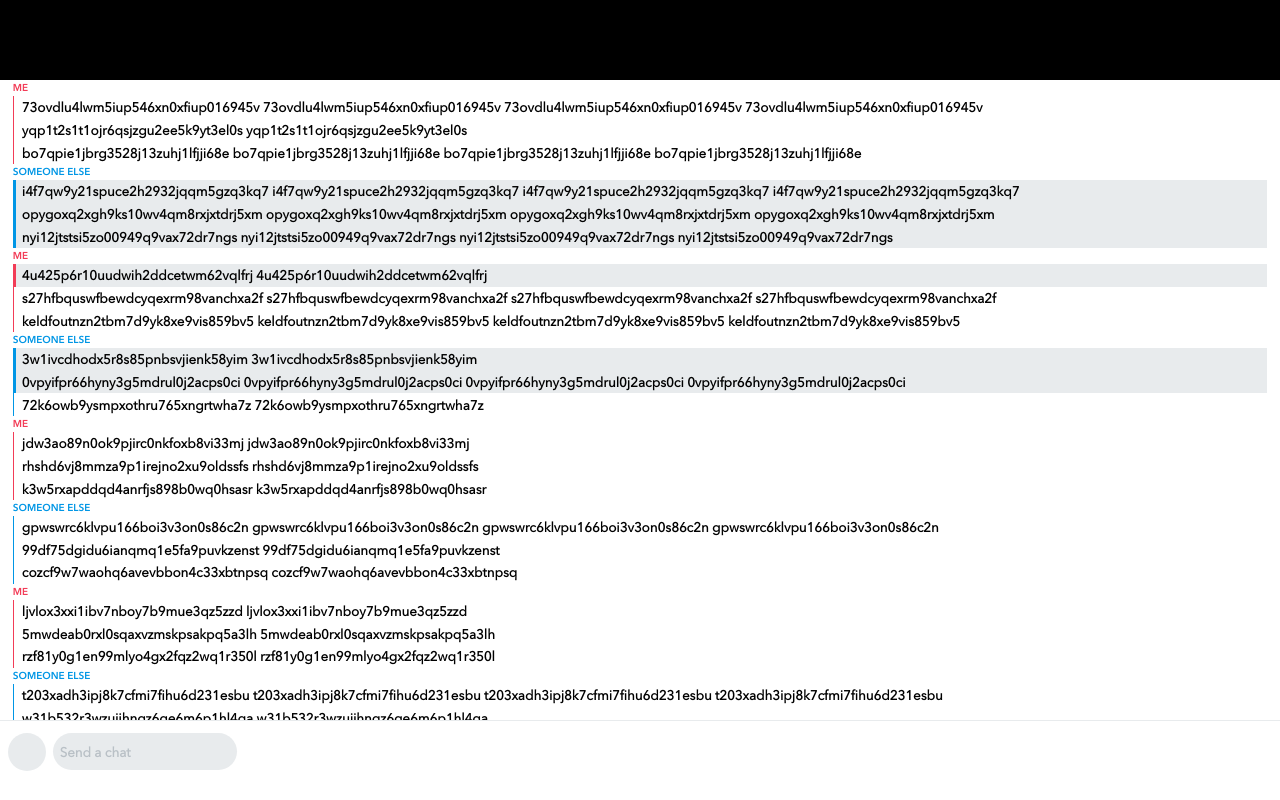
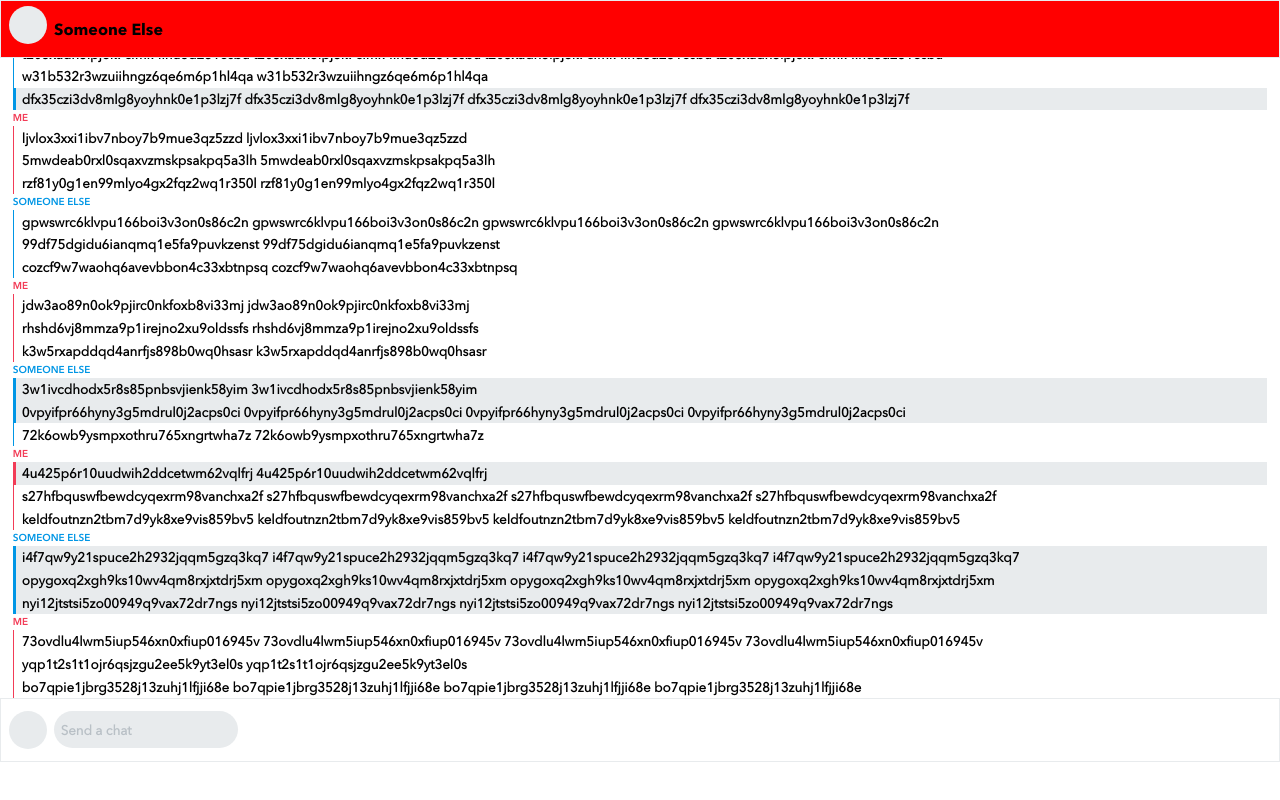
Before and after one commit to MikeQDev/snapchat-messages-ng, an Angular app: page / in a window 1280 px wide. Built offline with nearby package versions, Linux system fonts and the light colour scheme.

Commit message:
add topbar component, minor css changes

```diff
--- a/src/app/app.component.css
+++ b/src/app/app.component.css
@@ -4,25 +4,24 @@
     margin: 0px;
     display: flex;
     flex-direction: column;
-    overflow:hidden;
+    overflow: hidden;
 }
+
 .messageContainer {
     overflow: scroll;
     height: 80vh;
-    flex-grow: 1;
     margin-left: 1vw;
     margin-right: 1vw;
+    /*Start at bottom of messages*/
+    display: flex;
+    flex-direction: column-reverse;
 }
 
-.topContainer {
+.bottomContainer, .topContainer {
     overflow: hidden;
-    height: 10vh;
-    background-color: black;
-}
-
-.bottomContainer {
-    overflow: hidden;
-    height: 10vh;
+    border: solid;
+    border-width: .05em;
+    border-color: #E8EBED;
 }
 
 /* Doesn't work in FF */
--- a/src/app/app.component.html
+++ b/src/app/app.component.html
@@ -1,8 +1,8 @@
 <div class="appContainer">
     <div class="topContainer">
-        <!--<app-bottom-bar></app-bottom-bar>-->
+        <app-top-bar></app-top-bar>
     </div>
-    <div class="messageContainer">
+    <div id="messageContainer" class="messageContainer">
         <app-user-message username="me" color="{{colorPrimaryPerson}}"></app-user-message>
         <app-user-message username="someone else" color="{{colorSecondaryPerson}}"></app-user-message>
         <app-user-message username="me" color="{{colorPrimaryPerson}}"></app-user-message>
--- a/src/app/app.module.ts
+++ b/src/app/app.module.ts
@@ -5,13 +5,15 @@ import { AppComponent } from './app.component';
 import { UserMessageComponent } from './user-message/user-message.component';
 import { SnapMessageComponent } from './snap-message/snap-message.component';
 import { BottomBarComponent } from './bottom-bar/bottom-bar.component';
+import { TopBarComponent } from './top-bar/top-bar.component';
 
 @NgModule({
   declarations: [
     AppComponent,
     UserMessageComponent,
     SnapMessageComponent,
-    BottomBarComponent
+    BottomBarComponent,
+    TopBarComponent
   ],
   imports: [
     BrowserModule
--- a/src/app/bottom-bar/bottom-bar.component.css
+++ b/src/app/bottom-bar/bottom-bar.component.css
@@ -1,16 +1,13 @@
 .bottomBar {
     /*position: absolute;
     float: right;*/
-    display: inline-flex;
-    width:100%;
+    display: flex;
+    width: 100%;
     bottom: 0;
     left: 0;
     right: 0;
     padding-top: .75em;
     padding-bottom: .75em;
-    border-top: solid;
-    border-width: .05em;
-    border-color: #E8EBED;
 }
 
 .sendChatBox {
--- /dev/null
+++ b/src/app/top-bar/top-bar.component.css
@@ -0,0 +1,19 @@
+.topBar {
+    background-color: red;
+    display: flex;
+    padding-top: 5px;
+}
+
+.chattingWithName {
+    font-family: 'bold username';
+
+}
+
+.circle {
+    height: 38px;
+    width: 38px;
+    background-color: #E8EBED;
+    border-radius: 50%;
+    margin-left: 7.5px;
+    margin-right: 7.5px;
+}
--- /dev/null
+++ b/src/app/top-bar/top-bar.component.html
@@ -0,0 +1,4 @@
+<div class="topBar">
+    <div class="circle"></div>
+    <p class="chattingWithName">Someone Else</p>
+</div>
--- /dev/null
+++ b/src/app/top-bar/top-bar.component.ts
@@ -0,0 +1,15 @@
+import { Component, OnInit } from '@angular/core';
+
+@Component({
+  selector: 'app-top-bar',
+  templateUrl: './top-bar.component.html',
+  styleUrls: ['./top-bar.component.css']
+})
+export class TopBarComponent implements OnInit {
+
+  constructor() { }
+
+  ngOnInit(): void {
+  }
+
+}
```
Also changed, not shown: 1 other file (tests, documents, lock files or other folders).
